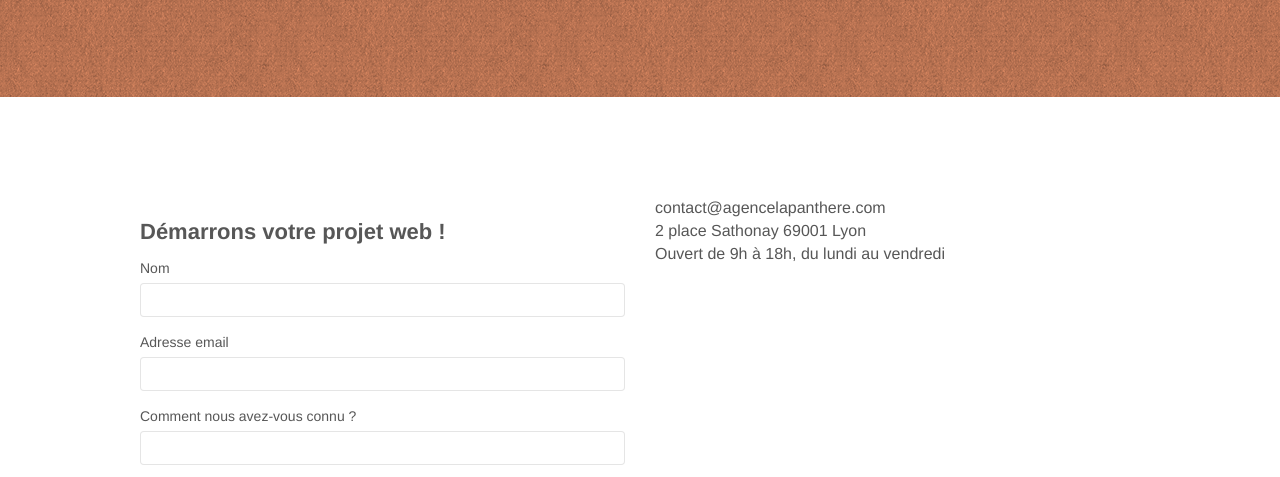
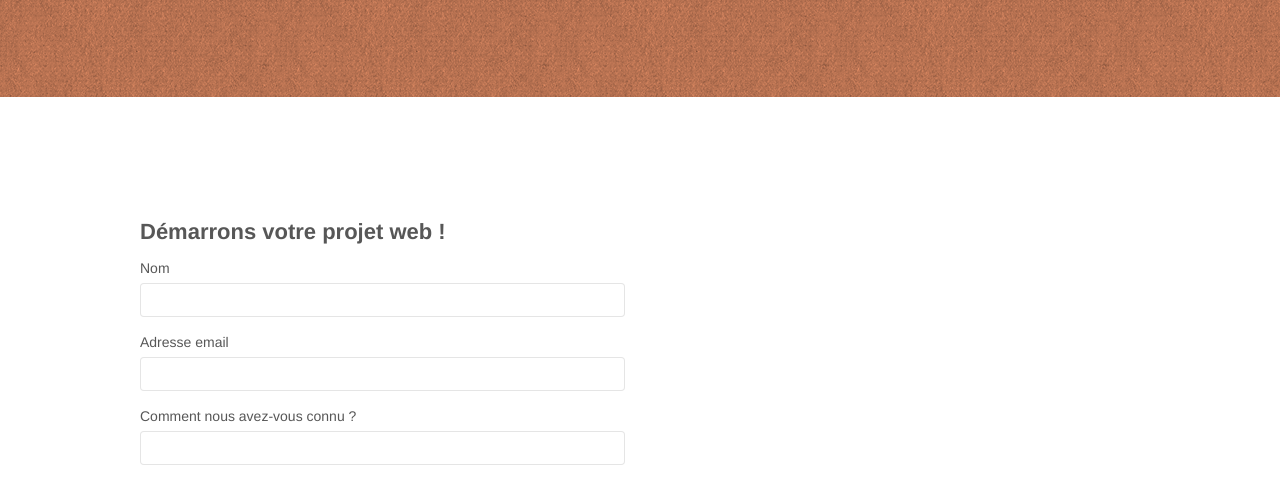
Before and after one commit to mbourjac/oc-projet-4, a plain HTML site: page contact.html in a window 1280 px wide. Shown: the part 310-787 px from the top of the page. Drawn offline with Linux system fonts and the light colour scheme.

Commit message:
Remove duplicate contact information

```diff
--- a/contact.html
+++ b/contact.html
@@ -99,11 +99,6 @@
 									</button>
 								</form>
 							</div>
-							<div class="col-sm-6">
-								<p>
-									contact@agencelapanthere.com<br>2 place Sathonay 69001 Lyon<br>Ouvert de 9h à 18h, du lundi au vendredi<br>
-								</p>
-							</div>
 						</div>
 					</div>
 				</div>
```
